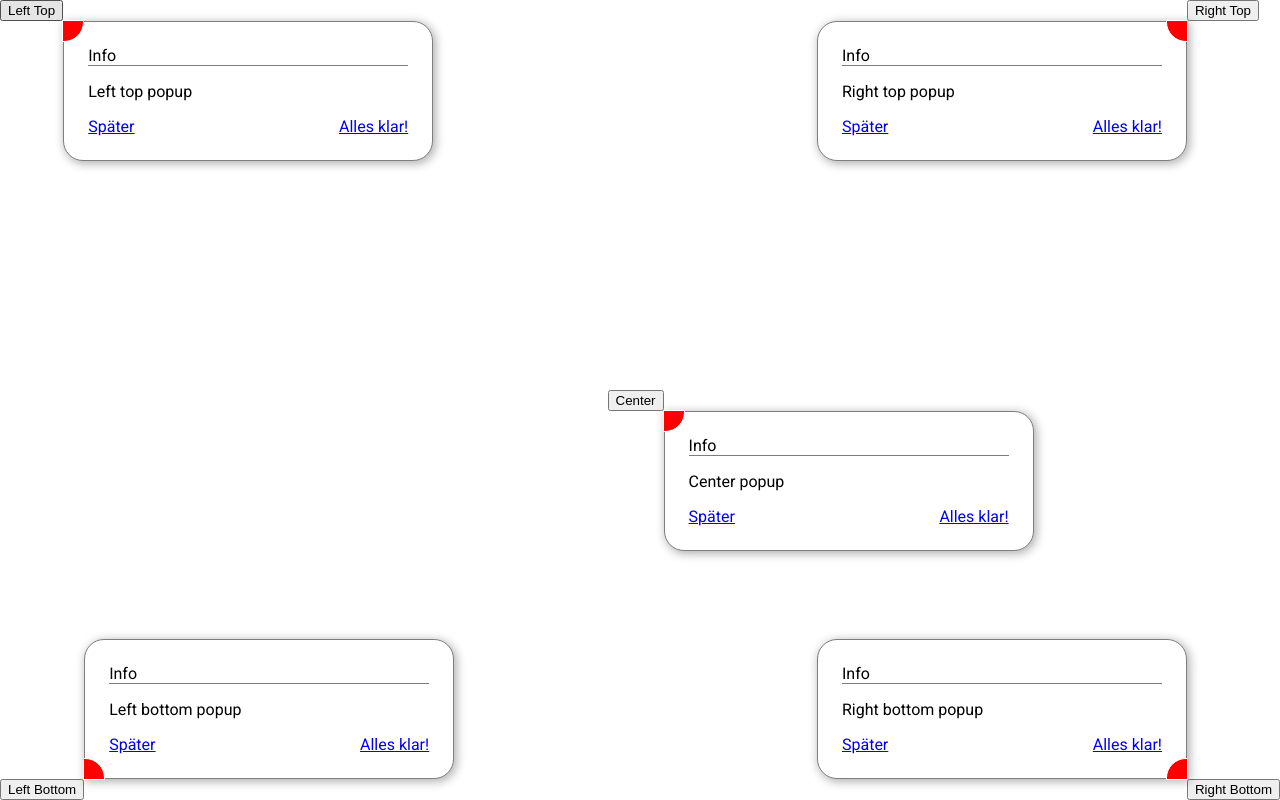
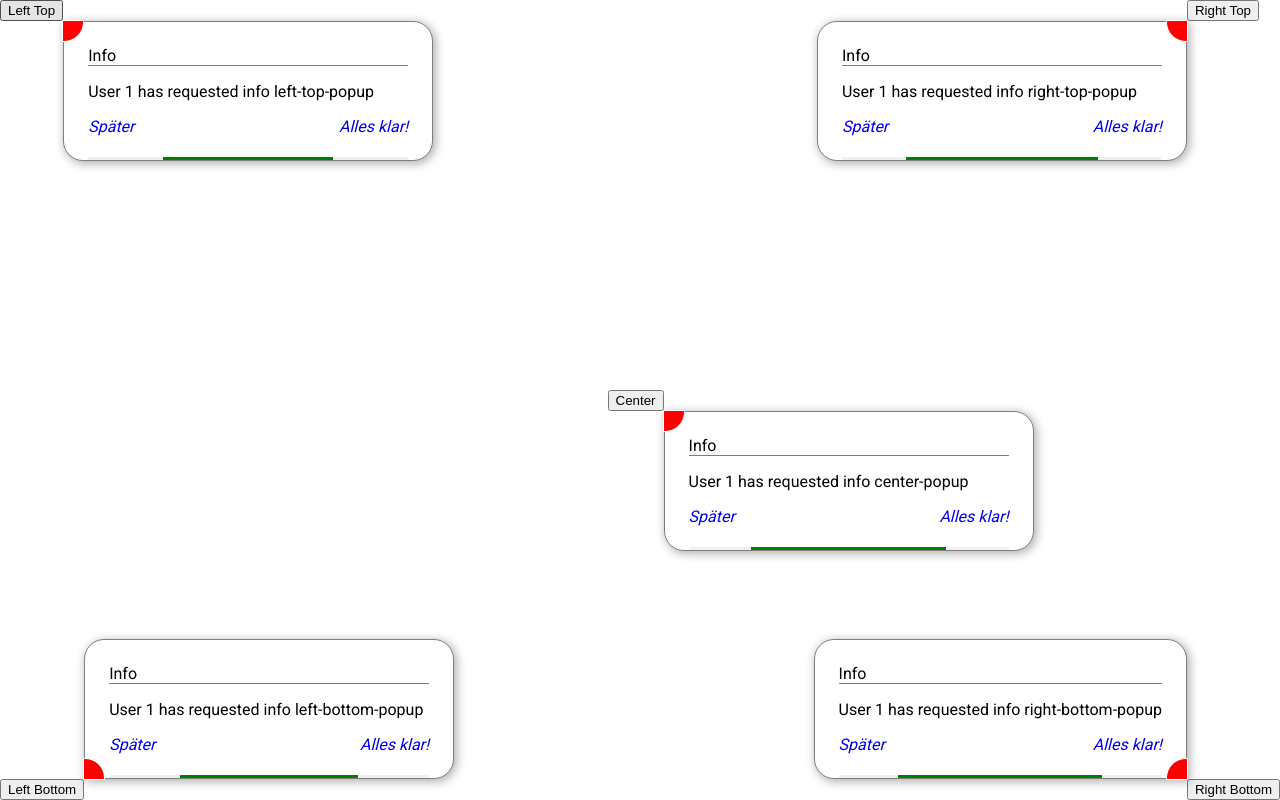
Before and after one commit to stbuhr/info-popup, an Angular app: page / in a window 1280 px wide. Built offline with nearby package versions, Linux system fonts and the light colour scheme.

Commit message:
Loading content from service

```diff
--- a/src/app/app.component.html
+++ b/src/app/app.component.html
@@ -1,17 +1,17 @@
 <div class="frame">
   <div class="left-top-button">
-    <button kodeInfoPopup kodeInfoId="Left top popup">Left Top</button>
+    <button kodeInfoPopup kodeInfoId="left-top-popup">Left Top</button>
   </div>
   <div class="right-top-button">
-    <button kodeInfoPopup kodeInfoId="Right top popup">Right Top</button>
+    <button kodeInfoPopup kodeInfoId="right-top-popup">Right Top</button>
   </div>
   <div class="left-bottom-button">
-    <button kodeInfoPopup kodeInfoId="Left bottom popup">Left Bottom</button>
+    <button kodeInfoPopup kodeInfoId="left-bottom-popup">Left Bottom</button>
   </div>
   <div class="right-bottom-button">
-    <button kodeInfoPopup kodeInfoId="Right bottom popup">Right Bottom</button>
+    <button kodeInfoPopup kodeInfoId="right-bottom-popup">Right Bottom</button>
   </div>
   <div class="center-button">
-    <button kodeInfoPopup kodeInfoId="Center popup">Center</button>
+    <button kodeInfoPopup kodeInfoId="center-popup">Center</button>
   </div>
 </div>
--- a/src/app/app.component.ts
+++ b/src/app/app.component.ts
@@ -1,6 +1,5 @@
-import { Component, inject } from '@angular/core';
+import { Component } from '@angular/core';
 import { RouterOutlet } from '@angular/router';
-import { InfoPopupService } from './info-popup/info-popup.service';
 import { InfoPopupDirective } from './info-popup/info-popup.directive';
 
 @Component({
@@ -10,29 +9,4 @@ import { InfoPopupDirective } from './info-popup/info-popup.directive';
   templateUrl: './app.component.html',
   styleUrl: './app.component.scss',
 })
-export class AppComponent {
-  infoPopup = inject(InfoPopupService);
-
-  onCenterButtonClick(event: MouseEvent) {
-    this.showInfoPopup(event.target as HTMLElement, 'Center');
-  }
-  onRightBottomButtonClick(event: MouseEvent) {
-    this.showInfoPopup(event.target as HTMLElement, 'Right Bottom');
-  }
-  onLeftBottomButtonClick(event: MouseEvent) {
-    this.showInfoPopup(event.target as HTMLElement, 'Left Bottom');
-  }
-  onRightTopButtonClick(event: MouseEvent) {
-    this.showInfoPopup(event.target as HTMLElement, 'Right Top');
-  }
-  onLeftTopButtonClick(event: MouseEvent) {
-    this.showInfoPopup(event.target as HTMLElement, 'Left Top');
-  }
-
-  showInfoPopup(parent: HTMLElement, text: string) {
-    this.infoPopup.open({
-      data: text,
-      parent: parent,
-    });
-  }
-}
+export class AppComponent {}
--- a/src/app/app.config.ts
+++ b/src/app/app.config.ts
@@ -6,11 +6,14 @@ import { provideRouter } from '@angular/router';
 
 import { routes } from './app.routes';
 import { provideAnimationsAsync } from '@angular/platform-browser/animations/async';
+import { InfoPopupLoader } from './info-popup/info-popup-loader.interface';
+import { DemoPopupLoaderService } from './demo-popup-loader.service';
 
 export const appConfig: ApplicationConfig = {
   providers: [
     provideExperimentalZonelessChangeDetection(),
     provideRouter(routes),
     provideAnimationsAsync(),
+    { provide: InfoPopupLoader, useClass: DemoPopupLoaderService },
   ],
 };
--- /dev/null
+++ b/src/app/demo-popup-loader.service.ts
@@ -0,0 +1,17 @@
+import { Injectable } from '@angular/core';
+import { InfoPopupLoader } from './info-popup/info-popup-loader.interface';
+import { delay, Observable, of } from 'rxjs';
+
+@Injectable({
+  providedIn: 'root',
+})
+export class DemoPopupLoaderService implements InfoPopupLoader {
+  constructor() {}
+
+  loadInfo(userId: string, infoId: string): Observable<string> {
+    const del = Math.random() * 2000;
+    return of(`<p>User ${userId} has requested info ${infoId}</p>`).pipe(
+      delay(del)
+    );
+  }
+}
--- /dev/null
+++ b/src/app/info-popup/info-popup-loader.interface.ts
@@ -0,0 +1,7 @@
+import { Observable } from 'rxjs';
+
+export class InfoPopupLoader {
+  loadInfo(userId: string, infoId: string): Observable<string> {
+    throw new Error('Method not implemented.');
+  }
+}
--- a/src/app/info-popup/info-popup.component.html
+++ b/src/app/info-popup/info-popup.component.html
@@ -1,10 +1,15 @@
-<div class="frame">
+<div class="frame" [style.visibility]="isLoading() ? 'hidden' : 'visible'">
   <div class="frame__header">Info</div>
   <div class="frame__content">
-    <p class="frame__text">{{ data }}</p>
+    <div class="frame__text" [innerHTML]="content()"></div>
   </div>
   <div class="frame__footer">
     <a href="#" class="frame__button" (click)="closePopup()">Später</a>
     <a href="#" class="frame__button" (click)="closePopup()">Alles klar!</a>
   </div>
+  <div
+    class="countdown"
+    [style.padding-left]="countdownPadding()"
+    [style.padding-right]="countdownPadding()"
+  ></div>
 </div>
--- a/src/app/info-popup/info-popup.component.scss
+++ b/src/app/info-popup/info-popup.component.scss
@@ -2,17 +2,24 @@
   display: block;
 
   --corner-color: var(--highlight-color);
+  --frame-padding: 1.5rem;
 }
 
 .frame {
   isolation: isolate;
   z-index: 1000;
-  padding: 1.5rem;
+  padding: var(--frame-padding);
+  padding-bottom: 0;
   min-width: 20rem;
   background-color: var(--background-color);
   border: 1px solid var(--border-color);
   border-radius: 20px 20px 20px 20px;
   box-shadow: 2px 2px 10px 1px rgba(0, 0, 0, 0.3);
+}
+
+.frame a {
+  text-decoration: none;
+  font-style: italic;
 }
 
 .frame__header {
@@ -82,3 +89,21 @@
   background-color: var(--corner-color);
   border-radius: 20px 0 0 0;
 }
+
+.countdown {
+  display: flex;
+  height: 3px;
+  margin-top: calc(var(--frame-padding) - 3px);
+  background-color: var(--ligth-background-color);
+  padding-left: 0;
+  padding-right: 0;
+}
+
+.countdown::before {
+  content: "";
+  height: 100%;
+  width: 100%;
+  margin-left: auto;
+  margin-right: auto;
+  background-color: green;
+}
--- a/src/app/info-popup/info-popup.component.ts
+++ b/src/app/info-popup/info-popup.component.ts
@@ -3,12 +3,17 @@ import { CommonModule } from '@angular/common';
 import {
   ChangeDetectionStrategy,
   Component,
+  computed,
+  effect,
   Inject,
   inject,
-  OnInit,
+  Signal,
+  signal,
 } from '@angular/core';
+import { toSignal } from '@angular/core/rxjs-interop';
 import { InfoPopupOverlayRef } from './info-popup.overlayref';
 import { INFO_POPUP_DATA } from './info-popup.tokens';
+import { InfoPopupLoader } from './info-popup-loader.interface';
 
 @Component({
   selector: 'kode-info-popup',
@@ -18,15 +23,32 @@ import { INFO_POPUP_DATA } from './info-popup.tokens';
   styleUrl: './info-popup.component.scss',
   changeDetection: ChangeDetectionStrategy.OnPush,
 })
-export class InfoPopupComponent implements OnInit {
+export class InfoPopupComponent {
   dialogRef = inject(InfoPopupOverlayRef);
+  loaderService = inject(InfoPopupLoader);
 
-  constructor(@Inject(INFO_POPUP_DATA) public data: string) {}
+  countdown = signal(200);
+  countdownPadding = computed(() => {
+    return `${(100 - this.countdown() / 2) / 2}%`;
+  });
+  content: Signal<string | undefined>;
+  isLoading = computed(() => !this.content());
 
-  ngOnInit() {
-    setTimeout(() => {
-      this.closePopup();
-    }, 10000);
+  constructor(@Inject(INFO_POPUP_DATA) public data: string) {
+    this.content = toSignal(this.loaderService.loadInfo('1', this.data));
+
+    effect(() => {
+      if (this.content()) {
+        const interval = setInterval(() => {
+          this.countdown.update((countdown) => countdown - 1);
+          console.log('Countdown: ' + this.countdown());
+          if (this.countdown() === 0) {
+            this.closePopup();
+            clearInterval(interval);
+          }
+        }, 50);
+      }
+    });
   }
 
   closePopup() {
--- a/src/styles.scss
+++ b/src/styles.scss
@@ -8,6 +8,7 @@ body {
   --border-color: rgb(126, 126, 126);
   --background-color: white;
   --highlight-color: red;
+  --ligth-background-color: rgb(240, 240, 240);
 
   margin: 0;
   font-family: Roboto, "Helvetica Neue", sans-serif;
```
